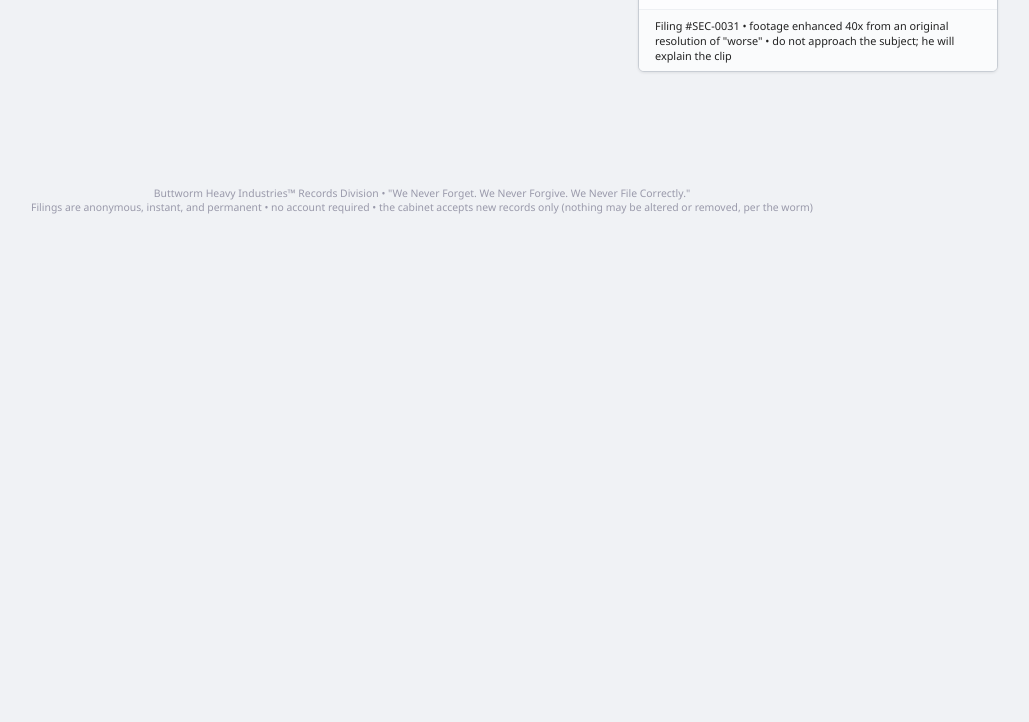
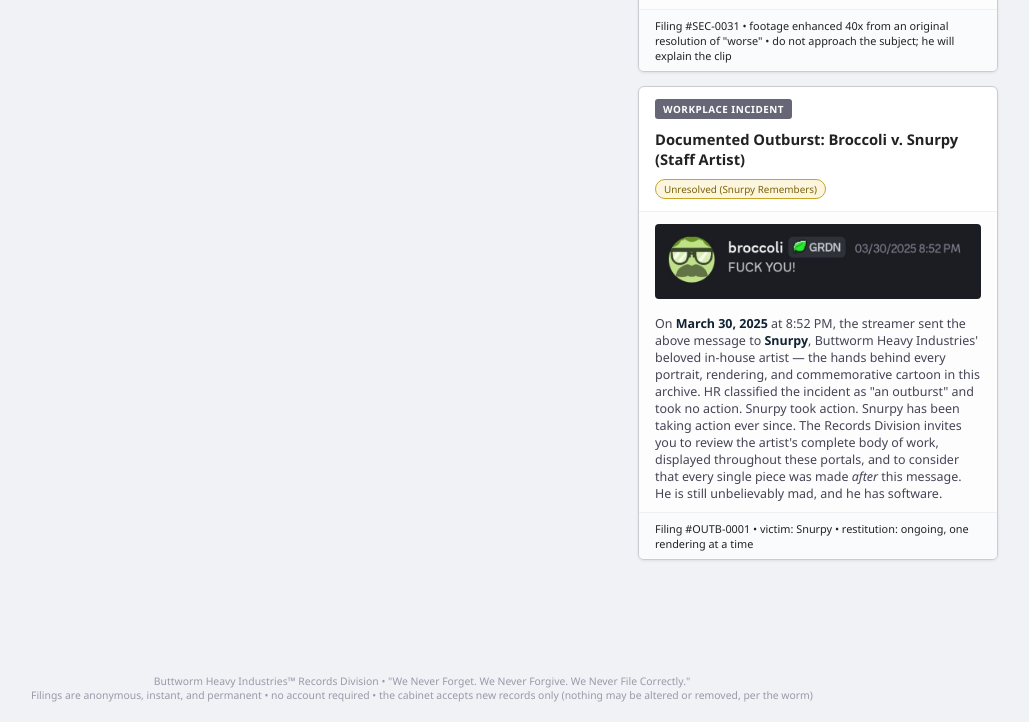
Before and after one commit to docrickman/broccoli-pto, a plain HTML site: page records.html in a window 1280 px wide. Shown: the part 989-1711 px from the top of the page, without its empty margins (218-1247 px from the left). Before the commit the page ends 1223 px from the top, so only its background shows below. Drawn offline with Linux system fonts and the light colour scheme; no server answers.

Commit message:
File the Snurpy outburst: documented incident in Records Room, cross-referenced from the sketch-artist card
Co-Authored-By: Claude Fable 5 <noreply@anthropic.com>

```diff
--- a/records.html
+++ b/records.html
@@ -268,6 +268,25 @@
     <div class="rec-foot">Filing #SEC-0031 &bull; footage enhanced 40x from an original resolution of "worse" &bull; do not approach the subject; he will explain the clip</div>
   </div>
 
+  <div class="record" style="margin-top:14px">
+    <div class="rec-head"><span class="badge misc">Workplace Incident</span>
+      <span class="rec-title">Documented Outburst: Broccoli v. Snurpy (Staff Artist)</span>
+      <span class="status-chip open">Unresolved (Snurpy Remembers)</span>
+    </div>
+    <div class="rec-body" style="white-space:normal;text-align:center">
+      <img src="assets/statement.jpg" alt="The message Broccoli sent Snurpy" style="max-width:100%;border-radius:4px">
+      <div style="font-size:.78rem;color:#445;margin-top:12px;text-align:left">On <strong>March 30,
+      2025</strong> at 8:52 PM, the streamer sent the above message to <strong>Snurpy</strong>,
+      Buttworm Heavy Industries' beloved in-house artist &mdash; the hands behind every portrait,
+      rendering, and commemorative cartoon in this archive. HR classified the incident as "an
+      outburst" and took no action. Snurpy took action. Snurpy has been taking action ever since.
+      The Records Division invites you to review the artist's complete body of work, displayed
+      throughout these portals, and to consider that every single piece was made <em>after</em>
+      this message. He is still unbelievably mad, and he has software.</div>
+    </div>
+    <div class="rec-foot">Filing #OUTB-0001 &bull; victim: Snurpy &bull; restitution: ongoing, one rendering at a time</div>
+  </div>
+
   </aside>
   </div>
 
```
Also changed, not shown: chatters.html (+4 -3 lines), assets/statement.jpg (added).
